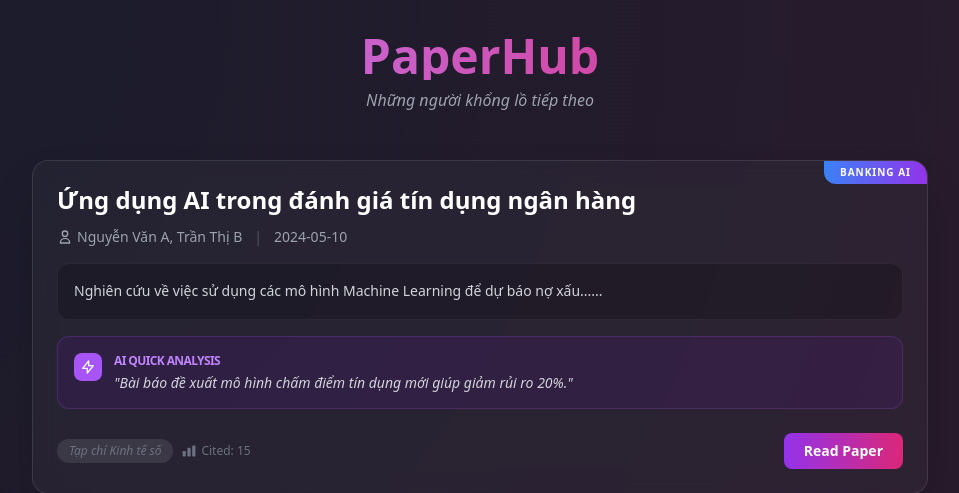
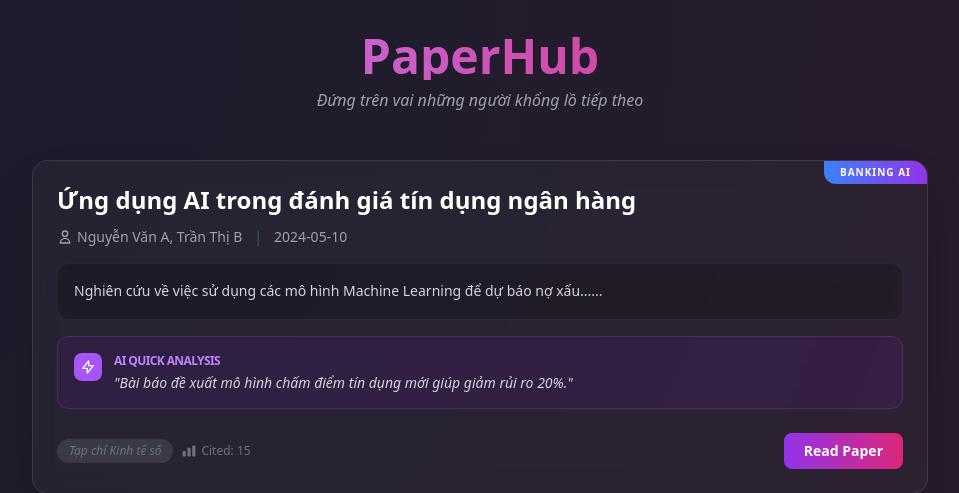
Before and after one commit to Hudson-pikachu/PaperHub---1, a Flask app: page / in a window 1280 px wide. Shown: the top 493 px of the page, without its empty margins (160-1119 px from the left). Run offline with Flask 3, Linux system fonts and the light colour scheme; data that the repository does not hold is empty; some libraries are stand-ins or nearby versions.

Commit message:
Sửa Slogan

```diff
--- a/source/templates/index.html
+++ b/source/templates/index.html
@@ -33,7 +33,7 @@
             <h1 class="text-5xl font-extrabold bg-clip-text text-transparent bg-gradient-to-r from-purple-400 to-pink-600 mb-2">
                 PaperHub
             </h1>
-            <p class="text-gray-400 italic">Những người khổng lồ tiếp theo</p>
+            <p class="text-gray-400 italic">Đứng trên vai những người khổng lồ tiếp theo</p>
         </header>
 
         <!-- Feed List -->
```
